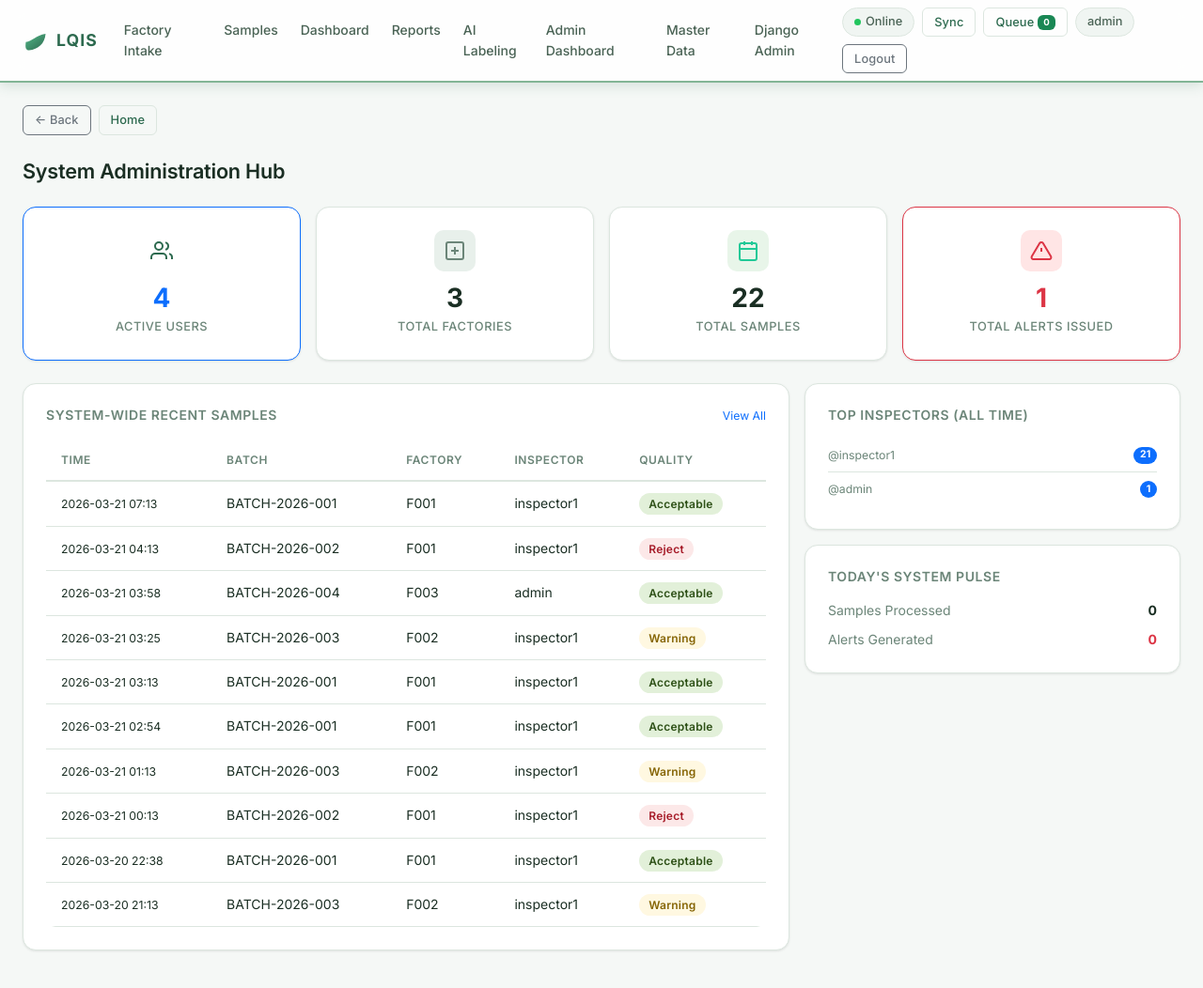
After one commit to Symo7/lqis-automated-tea-quality-system, a Django app: page /dashboard/admin-hub/ in a window 1280 px wide. The commit adds this page. Shown: the whole page at 94% size. Run offline with Django 5.2, Linux system fonts and the light colour scheme; a user stored in the database is signed in; data comes from the database, SQL or seed files in the repository; tables that the repository leaves empty hold one stand-in row (values such as "Sample post").

Commit message:
feat: handle missing leaf image, fix camera options, fix dashboard UI and add dedicated Admin Hub

```diff
--- a/lqis_project/dashboard/urls.py
+++ b/lqis_project/dashboard/urls.py
@@ -6,4 +6,5 @@ app_name = "dashboard"
 
 urlpatterns = [
     path("", views.overview, name="overview"),
+    path("admin-hub/", views.admin_dashboard, name="admin-dashboard"),
 ]
--- a/lqis_project/dashboard/views.py
+++ b/lqis_project/dashboard/views.py
@@ -1,6 +1,7 @@
 from collections import defaultdict
 from datetime import timedelta
 
+from django.contrib.auth import get_user_model
 from django.contrib.auth.decorators import login_required
 from django.db.models import Avg, Case, CharField, Count, F, Q, Value, When
 from django.db.models.functions import TruncDate
@@ -206,3 +207,38 @@ def overview(request):
         "alert_distribution_factory": list(alert_distribution_factory),
     }
     return render(request, "dashboard/overview.html", context)
+
+
+@login_required
+@role_required("Admin")
+def admin_dashboard(request):
+    User = get_user_model()
+
+    total_users = User.objects.filter(is_active=True).count()
+    total_factories = Factory.objects.filter(is_active=True).count()
+    total_samples = FactoryIntakeSample.objects.count()
+    total_alerts = QualityAlert.objects.count()
+
+    today = timezone.localdate()
+    today_samples_count = FactoryIntakeSample.objects.filter(intake_timestamp__date=today).count()
+    today_alerts_count = QualityAlert.objects.filter(created_at__date=today).count()
+
+    inspector_activity = (
+        FactoryIntakeSample.objects.values("inspector__username", "inspector__first_name", "inspector__last_name")
+        .annotate(total=Count("id"))
+        .order_by("-total")[:10]
+    )
+
+    recent_samples = FactoryIntakeSample.objects.select_related("factory", "inspector", "batch").order_by("-intake_timestamp")[:10]
+
+    context = {
+        "total_users": total_users,
+        "total_factories": total_factories,
+        "total_samples": total_samples,
+        "total_alerts": total_alerts,
+        "today_samples_count": today_samples_count,
+        "today_alerts_count": today_alerts_count,
+        "inspector_activity": list(inspector_activity),
+        "recent_samples": recent_samples,
+    }
+    return render(request, "dashboard/admin_dashboard.html", context)
--- a/lqis_project/sampling/models.py
+++ b/lqis_project/sampling/models.py
@@ -33,7 +33,7 @@ class FactoryIntakeSample(models.Model):
     batch = models.ForeignKey(Batch, on_delete=models.PROTECT, related_name="samples")
     intake_timestamp = models.DateTimeField()
     inspector = models.ForeignKey(settings.AUTH_USER_MODEL, on_delete=models.PROTECT, related_name="inspected_samples")
-    leaf_image = models.ImageField(upload_to="samples/")
+    leaf_image = models.ImageField(upload_to="samples/", blank=True, null=True)
     client_submission_id = models.CharField(max_length=64, blank=True, null=True, unique=True)
 
     predicted_pluck_class = models.CharField(max_length=20, choices=PLUCK_CLASSES)
@@ -90,10 +90,23 @@ class FactoryIntakeSample(models.Model):
 
     def save(self, *args, **kwargs):
         if self.leaf_image and (not self.predicted_pluck_score or not self.predicted_pluck_class):
-            prediction = run_baseline_prediction(self.leaf_image)
-            self.predicted_pluck_class = prediction["predicted_pluck_class"]
-            self.predicted_pluck_score = prediction["predicted_pluck_score"]
-            self.prediction_confidence = Decimal(str(prediction["confidence"]))
+            try:
+                prediction = run_baseline_prediction(self.leaf_image)
+                self.predicted_pluck_class = prediction["predicted_pluck_class"]
+                self.predicted_pluck_score = prediction["predicted_pluck_score"]
+                self.prediction_confidence = Decimal(str(prediction["confidence"]))
+            except Exception:
+                pass
+        # Fallback if prediction failed or no image was provided
+        if not self.predicted_pluck_class:
+            val = self.manual_override_pluck_score or 0
+            if val >= 85: self.predicted_pluck_class = "Excellent"
+            elif val >= 70: self.predicted_pluck_class = "Good"
+            elif val >= 50: self.predicted_pluck_class = "Fair"
+            else: self.predicted_pluck_class = "Poor"
+            self.predicted_pluck_score = 0
+            self.prediction_confidence = Decimal("0.00")
+
         super().save(*args, **kwargs)
 
 
--- a/lqis_project/templates/base.html
+++ b/lqis_project/templates/base.html
@@ -38,8 +38,9 @@
         <li class="nav-item"><a class="nav-link" href="{% url 'ai_engine:labeling_workspace' %}">AI Labeling</a></li>
         {% endif %}
         {% if is_admin_role %}
+        <li class="nav-item"><a class="nav-link" href="{% url 'dashboard:admin-dashboard' %}">Admin Dashboard</a></li>
         <li class="nav-item"><a class="nav-link" href="{% url 'core:master-data' %}">Master Data</a></li>
-        <li class="nav-item"><a class="nav-link" href="/admin/">Admin</a></li>
+        <li class="nav-item"><a class="nav-link" href="/admin/">Django Admin</a></li>
         {% endif %}
       </ul>
       <div class="d-flex align-items-center gap-2 flex-wrap {% if request.path == '/users/login/' %}d-none{% endif %}">
--- /dev/null
+++ b/lqis_project/templates/dashboard/admin_dashboard.html
@@ -0,0 +1,138 @@
+{% extends 'base.html' %}
+{% block title %}Admin Hub | LQIS{% endblock %}
+{% block content %}
+<div class="d-flex justify-content-between align-items-center mb-4">
+  <h3 class="mb-0">System Administration Hub</h3>
+</div>
+
+<div class="row g-3 mb-4">
+  <div class="col-6 col-md-3">
+    <div class="card stat-card h-100 border-primary">
+      <div class="card-body">
+        <div class="stat-icon" style="background: var(--primary-soft); width:44px; height:44px; display:inline-flex; align-items:center; justify-content:center; border-radius:10px; overflow:hidden;">
+          <svg width="24" height="24" viewBox="0 0 24 24" fill="none" stroke="var(--primary)" stroke-width="2"><path d="M17 21v-2a4 4 0 0 0-4-4H5a4 4 0 0 0-4 4v2"/><circle cx="9" cy="7" r="4"/><path d="M23 21v-2a4 4 0 0 0-3-3.87"/><path d="M16 3.13a4 4 0 0 1 0 7.75"/></svg>
+        </div>
+        <div class="stat-value text-primary" data-counter>{{ total_users }}</div>
+        <div class="stat-label">Active Users</div>
+      </div>
+    </div>
+  </div>
+  <div class="col-6 col-md-3">
+    <div class="card stat-card h-100">
+      <div class="card-body">
+        <div class="stat-icon" style="background: var(--surface-3); width:44px; height:44px; display:inline-flex; align-items:center; justify-content:center; border-radius:10px; overflow:hidden;">
+          <svg width="24" height="24" viewBox="0 0 24 24" fill="none" stroke="var(--muted)" stroke-width="2"><rect x="3" y="3" width="18" height="18" rx="2" ry="2"/><line x1="12" y1="8" x2="12" y2="16"/><line x1="8" y1="12" x2="16" y2="12"/></svg>
+        </div>
+        <div class="stat-value" data-counter>{{ total_factories }}</div>
+        <div class="stat-label">Total Factories</div>
+      </div>
+    </div>
+  </div>
+  <div class="col-6 col-md-3">
+    <div class="card stat-card h-100">
+      <div class="card-body">
+        <div class="stat-icon" style="background: var(--success-soft); width:44px; height:44px; display:inline-flex; align-items:center; justify-content:center; border-radius:10px; overflow:hidden;">
+          <svg width="24" height="24" viewBox="0 0 24 24" fill="none" stroke="var(--bs-teal)" stroke-width="2"><rect x="3" y="4" width="18" height="18" rx="2"/><line x1="16" y1="2" x2="16" y2="6"/><line x1="8" y1="2" x2="8" y2="6"/><line x1="3" y1="10" x2="21" y2="10"/></svg>
+        </div>
+        <div class="stat-value" data-counter>{{ total_samples }}</div>
+        <div class="stat-label">Total Samples</div>
+      </div>
+    </div>
+  </div>
+  <div class="col-6 col-md-3">
+    <div class="card stat-card h-100 border-danger">
+      <div class="card-body">
+        <div class="stat-icon" style="background: #ffe5e5; width:44px; height:44px; display:inline-flex; align-items:center; justify-content:center; border-radius:10px; overflow:hidden;">
+          <svg width="24" height="24" viewBox="0 0 24 24" fill="none" stroke="var(--bs-danger)" stroke-width="2"><path d="M10.29 3.86L1.82 18a2 2 0 0 0 1.71 3h16.94a2 2 0 0 0 1.71-3L13.71 3.86a2 2 0 0 0-3.42 0z"/><line x1="12" y1="9" x2="12" y2="13"/><line x1="12" y1="17" x2="12.01" y2="17"/></svg>
+        </div>
+        <div class="stat-value text-danger" data-counter>{{ total_alerts }}</div>
+        <div class="stat-label">Total Alerts Issued</div>
+      </div>
+    </div>
+  </div>
+</div>
+
+<div class="row g-3">
+  <div class="col-lg-8">
+    <div class="card mb-3">
+      <div class="card-body">
+        <div class="d-flex justify-content-between mb-3">
+          <h6 class="mb-0">System-Wide Recent Samples</h6>
+          <a href="{% url 'sampling:sample-list' %}" class="small text-decoration-none">View All</a>
+        </div>
+        {% if recent_samples %}
+        <div class="table-responsive">
+          <table class="table table-hover align-middle mb-0">
+            <thead><tr><th>Time</th><th>Batch</th><th>Factory</th><th>Inspector</th><th>Quality</th></tr></thead>
+            <tbody>
+            {% for s in recent_samples %}
+            <tr>
+              <td><span class="small">{{ s.intake_timestamp|date:'Y-m-d H:i' }}</span></td>
+              <td>{{ s.batch.batch_code }}</td>
+              <td>{{ s.factory.code }}</td>
+              <td>{{ s.inspector.username }}</td>
+              <td><span class="badge-status status-{{ s.quality_status }}">{{ s.quality_status }}</span></td>
+            </tr>
+            {% endfor %}
+            </tbody>
+          </table>
+        </div>
+        {% else %}
+        <div class="empty-state py-4">No samples exist in the system.</div>
+        {% endif %}
+      </div>
+    </div>
+  </div>
+  <div class="col-lg-4">
+    <div class="card mb-3">
+      <div class="card-body">
+        <h6 class="mb-3">Top Inspectors (All Time)</h6>
+        {% if inspector_activity %}
+        <ul class="list-group list-group-flush">
+          {% for i in inspector_activity %}
+          <li class="list-group-item d-flex justify-content-between align-items-center px-0">
+            <div>
+              <span class="fw-semibold">{{ i.inspector__first_name }} {{ i.inspector__last_name }}</span>
+              <span class="text-muted small d-block">@{{ i.inspector__username }}</span>
+            </div>
+            <span class="badge bg-primary rounded-pill">{{ i.total }}</span>
+          </li>
+          {% endfor %}
+        </ul>
+        {% else %}
+        <div class="empty-state py-4">No inspector activity found.</div>
+        {% endif %}
+      </div>
+    </div>
+
+    <div class="card">
+      <div class="card-body">
+        <h6 class="mb-3">Today's System Pulse</h6>
+        <div class="d-flex justify-content-between mb-2">
+          <span class="text-muted">Samples Processed</span>
+          <span class="fw-bold">{{ today_samples_count }}</span>
+        </div>
+        <div class="d-flex justify-content-between">
+          <span class="text-muted">Alerts Generated</span>
+          <span class="fw-bold text-danger">{{ today_alerts_count }}</span>
+        </div>
+      </div>
+    </div>
+  </div>
+</div>
+{% endblock %}
+{% block scripts %}
+{{ block.super }}
+<script>
+document.querySelectorAll('[data-counter]').forEach(el => {
+  const target = Number(el.textContent || '0');
+  let current = 0;
+  const step = Math.max(1, Math.ceil(target / 20));
+  const timer = setInterval(() => {
+    current += step;
+    if (current >= target) { current = target; clearInterval(timer); }
+    el.textContent = current;
+  }, 30);
+});
+</script>
+{% endblock %}
```
Also changed, not shown: lqis_project/sampling/forms.py (+7 -1 lines), lqis_project/sampling/views.py (+14 -14 lines), lqis_project/templates/core/home.html (+5 -2 lines), lqis_project/templates/users/login.html (+39 -14 lines), lqis_project/sampling/migrations/0003_make_leaf_image_optional.py (added).
